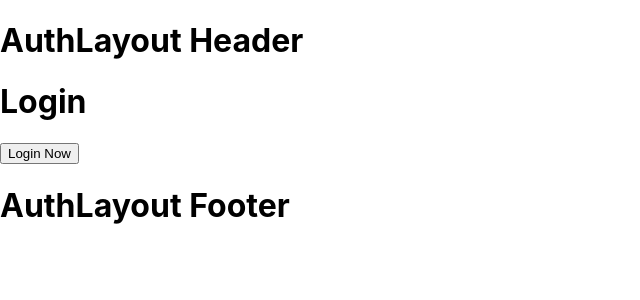
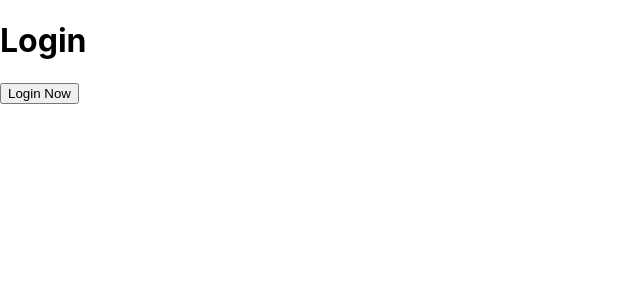
Before and after one commit to Prince-Sondagar/react-google-form, a React (Create React App) app: page /login in a window 1280 px wide. Shown: the top 300 px of the page, without its empty margins (0-640 px from the left). Built offline with nearby package versions, Linux system fonts and the light colour scheme.

Commit message:
fixed the layout issue

```diff
--- a/src/layouts/AuthLayout/index.tsx
+++ b/src/layouts/AuthLayout/index.tsx
@@ -2,7 +2,6 @@ import React from "react";
 import Header from "./Header";
 import Footer from "./Footer";
 import { Outlet, useLocation, } from "react-router";
-import GuestGuard from "../../utils/route-guard/GuestGuard";
 
 
 const excludePath = [
@@ -15,11 +14,9 @@ const AuthLayout = () => {
 
     return (
         <>
-            <GuestGuard>
-                {!excludePath.includes(pathname) && <Header />}
-                <Outlet />
-                {!excludePath.includes(pathname) && <Footer />}
-            </GuestGuard>
+            {!excludePath.includes(pathname) && <Header />}
+            <Outlet />
+            {!excludePath.includes(pathname) && <Footer />}
         </>
     );
 };
--- a/src/routes/index.tsx
+++ b/src/routes/index.tsx
@@ -3,7 +3,6 @@ import Login from "../pages/auth/login";
 import SignUp from "../pages/auth/signup";
 import { IRouteArray } from "../types";
 import Dashboard from "../pages/main/dashboard";
-import AuthLayout from "../layouts/AuthLayout";
 import DashboardLayout from "../layouts/DashboardLayout";
 import Root from "../pages/landing";
 import ProfileSetting from "../pages/main/settings/profile";
@@ -11,6 +10,7 @@ import ArtistSetting from "../pages/main/settings/artist";
 import SettingLayout from "../layouts/SettingLayout";
 import AuthGuard from "../utils/route-guard/AuthGuard";
 import AppointmentCreationForm from "../pages/main/dashboard/components/appointCreationForm";
+import GuestGuard from "../utils/route-guard/GuestGuard";
 
 const AuthRoutes: IRouteArray[] = [
     {
@@ -33,6 +33,10 @@ const AuthRoutes: IRouteArray[] = [
 //         component: <Dashboard />
 //     },
 //     {
+//         path: '/appointmentCreate',
+//         component: <AppointmentCreationForm />,
+//     },
+//     {
 //         path: "/settings",
 //         component: <SettingLayout />,
 //         children: [
@@ -51,7 +55,6 @@ const AuthRoutes: IRouteArray[] = [
 
 const AppRoutes: IRouteArray[] = [
     {
-        // path: '/dashboard',
         path: '/',
         component: <DashboardLayout />,
         children: [
@@ -96,7 +99,7 @@ const renderRoutes = (routes: IRouteArray[]) => {
         if (route.index) {
             return (
                 <Route index element={route.component} key={index} />
-            )
+            );
         }
 
         return (
@@ -110,18 +113,12 @@ const RouterComponent = () => {
     return (
         <BrowserRouter>
             <Routes>
-                <Route element={<AuthLayout />}>
+                <Route element={<GuestGuard />}>
                     {renderRoutes(AuthRoutes)}
-                    {/* {AuthRoutes.map((route, index) => (
-                        <Route path={route.path} element={route.component} key={index} />
-                    ))} */}
                 </Route>
 
                 <Route element={<AuthGuard />}>
                     {renderRoutes(AppRoutes)}
-                    {/* {AppRoutes.map((route, index) => (
-                        <Route path={route.path} element={route.component} key={index} />
-                    ))} */}
                 </Route>
             </Routes>
         </BrowserRouter>
--- a/src/utils/route-guard/AuthGuard.tsx
+++ b/src/utils/route-guard/AuthGuard.tsx
@@ -1,34 +1,3 @@
-// import React, { useEffect, useState } from "react";
-// import { useNavigate } from "react-router";
-// import { GuardProps } from "../../types";
-
-// // This Guard is for Protected Routes
-// const AuthGuard = ({ children }: GuardProps) => {
-//     const [loading, setLoading] = useState(true);
-//     const [token, setToken] = useState<string | null>("");
-//     const navigate = useNavigate();
-
-//     useEffect(() => {
-//         const checkAuth = async () => {
-//             setLoading(true);
-//             await new Promise((resolve) => setTimeout(resolve, 2000));
-//             const token = localStorage.getItem('token');
-//             setToken(token);
-//             if (!token) {
-//                 return navigate('/login');
-//             }
-//             setLoading(false);
-//         };
-//         checkAuth();
-//     }, [navigate, token]);
-
-//     if (loading || !token) return <h1>Loading ........</h1>;
-
-//     return <>{children}</>;
-// };
-
-// export default AuthGuard;
-
 import React, { useEffect, useState } from "react";
 import { Outlet, useNavigate } from "react-router";
 import Loader from "../../components/Loader";
@@ -41,7 +10,6 @@ const AuthGuard = () => {
 
     useEffect(() => {
         const checkAuth = async () => {
-            setLoading(true);
             await new Promise((resolve) => setTimeout(resolve, 2000));
             const token = localStorage.getItem('token');
             setToken(token);
@@ -55,7 +23,8 @@ const AuthGuard = () => {
 
     if (loading || !token) return <Loader />;
 
-    return <><Outlet /></>;
+    return <Outlet />;
+
 };
 
 export default AuthGuard;
--- a/src/utils/route-guard/GuestGuard.tsx
+++ b/src/utils/route-guard/GuestGuard.tsx
@@ -1,18 +1,16 @@
 import { useEffect, useState } from "react";
-import { GuardProps } from "../../types";
-import { useNavigate } from "react-router";
+import { Outlet, useNavigate } from "react-router";
 import Loader from "../../components/Loader";
 
 
 // This Guard is for UnProtected Routes
-const GuestGuard = ({ children }: GuardProps) => {
+const GuestGuard = () => {
     const navigate = useNavigate();
     const [loading, setLoading] = useState(true);
     const [token, setToken] = useState<string | null>("");
 
     useEffect(() => {
         const checkAuth = async () => {
-            // setLoading(true);
             await new Promise((resolve) => setTimeout(resolve, 2000));
             const token = localStorage.getItem('token');
             setToken(token);
@@ -28,7 +26,8 @@ const GuestGuard = ({ children }: GuardProps) => {
 
     if (loading || token) return <Loader />;
 
-    return <>{children}</>;
+    return <Outlet />;
+
 };
 
 export default GuestGuard;
```
Also changed, not shown: src/layouts/DashboardLayout/index.tsx (+58 -0 lines).
